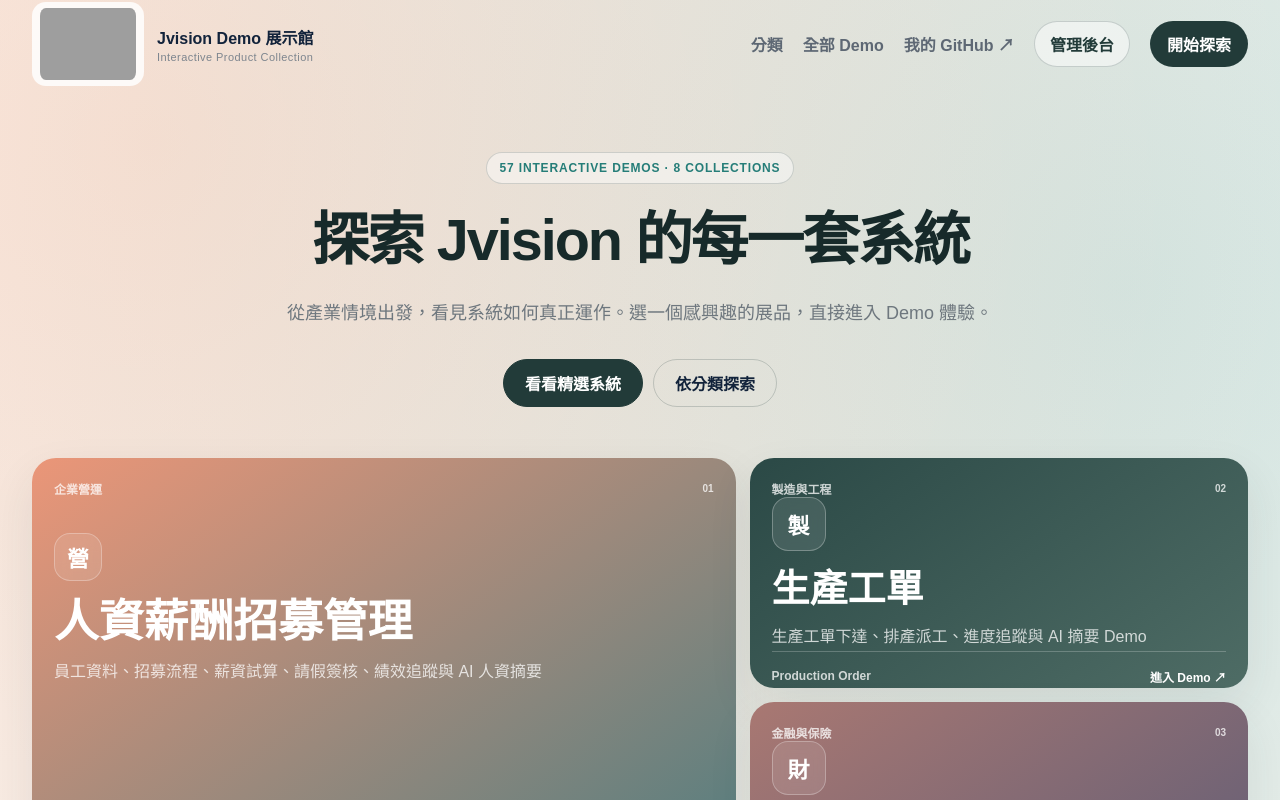
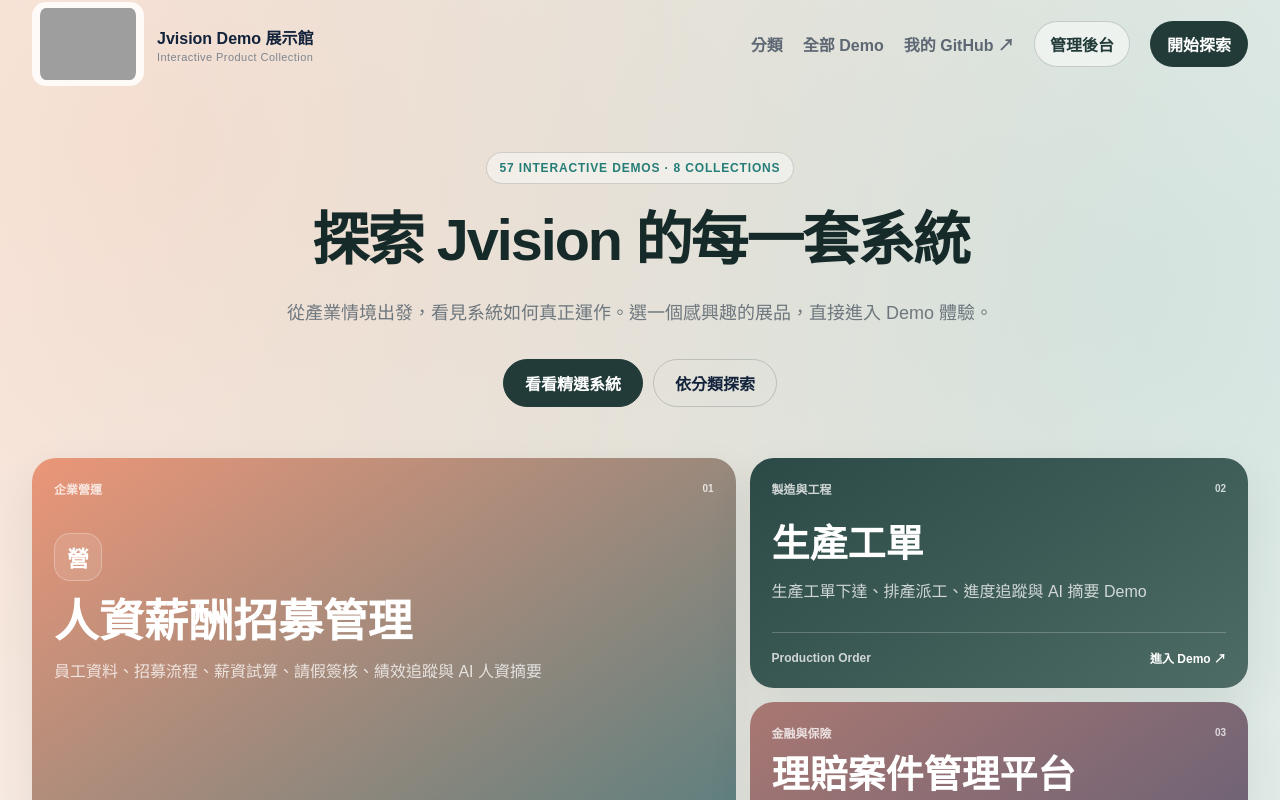
Before and after one commit to yunghua817/jvision-showcase-vercel, a Next.js app: page / in a window 1280 px wide. Shown: the top 800 px of the page. Built offline with nearby package versions, Linux system fonts and the light colour scheme; grey boxes are pictures that could not be loaded.

Commit message:
Simplify compact featured cards

```diff
--- a/src/app/globals.css
+++ b/src/app/globals.css
@@ -360,6 +360,7 @@
 .piece-symbol { display: grid; width: 54px; height: 54px; place-items: center; margin-bottom: 18px; border: 1px solid rgba(255,255,255,.28); border-radius: 16px; background: rgba(255,255,255,.1); color: #fff; font-size: 22px; font-weight: 900; backdrop-filter: blur(8px); }
 .piece-content p { max-width: 620px; margin: 14px 0 0; color: rgba(255,255,255,.76); line-height: 1.65; }
 .piece-2 .piece-content strong, .piece-3 .piece-content strong { font-size: clamp(25px,3vw,38px); }
+.piece-2 .piece-symbol, .piece-3 .piece-symbol { display: none; }
 .piece-footer { border-top: 1px solid rgba(255,255,255,.22); padding-top: 16px; }
 .piece-footer b { color: #fff; }
 
```
